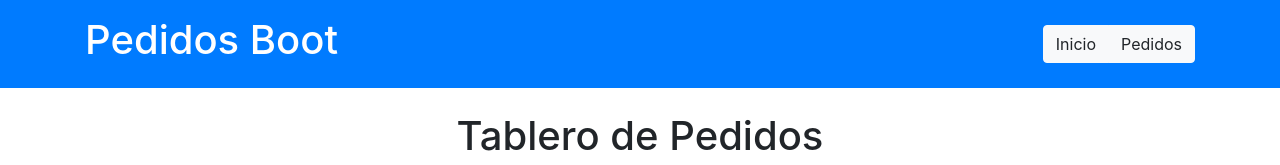
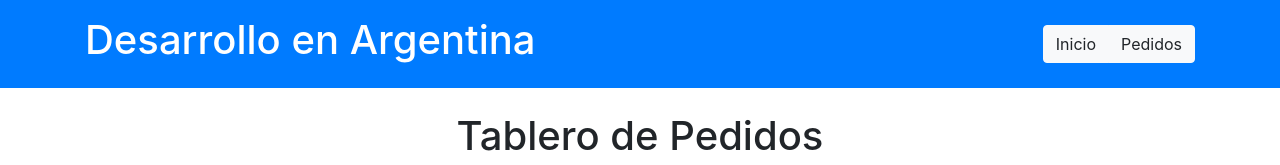
Before and after one commit to SR0jo/GestionDePedidosBootstrap, a website: page index.html in a window 1280 px wide. Shown: the top 165 px of the page. Drawn offline with nearby package versions, Linux system fonts and the light colour scheme.

Commit message:
Update index.html

```diff
--- a/index.html
+++ b/index.html
@@ -8,7 +8,7 @@
     <header class="bg-primary text-white p-3">
         <div class="container d-flex justify-content-between align-items-center">
             <div>
-                <h1>Pedidos Boot</h1>
+                <h1>Desarrollo en Argentina</h1>
             </div>
             <div class="btn-group">
                 <a href="#" class="btn btn-light">Inicio</a>
```
